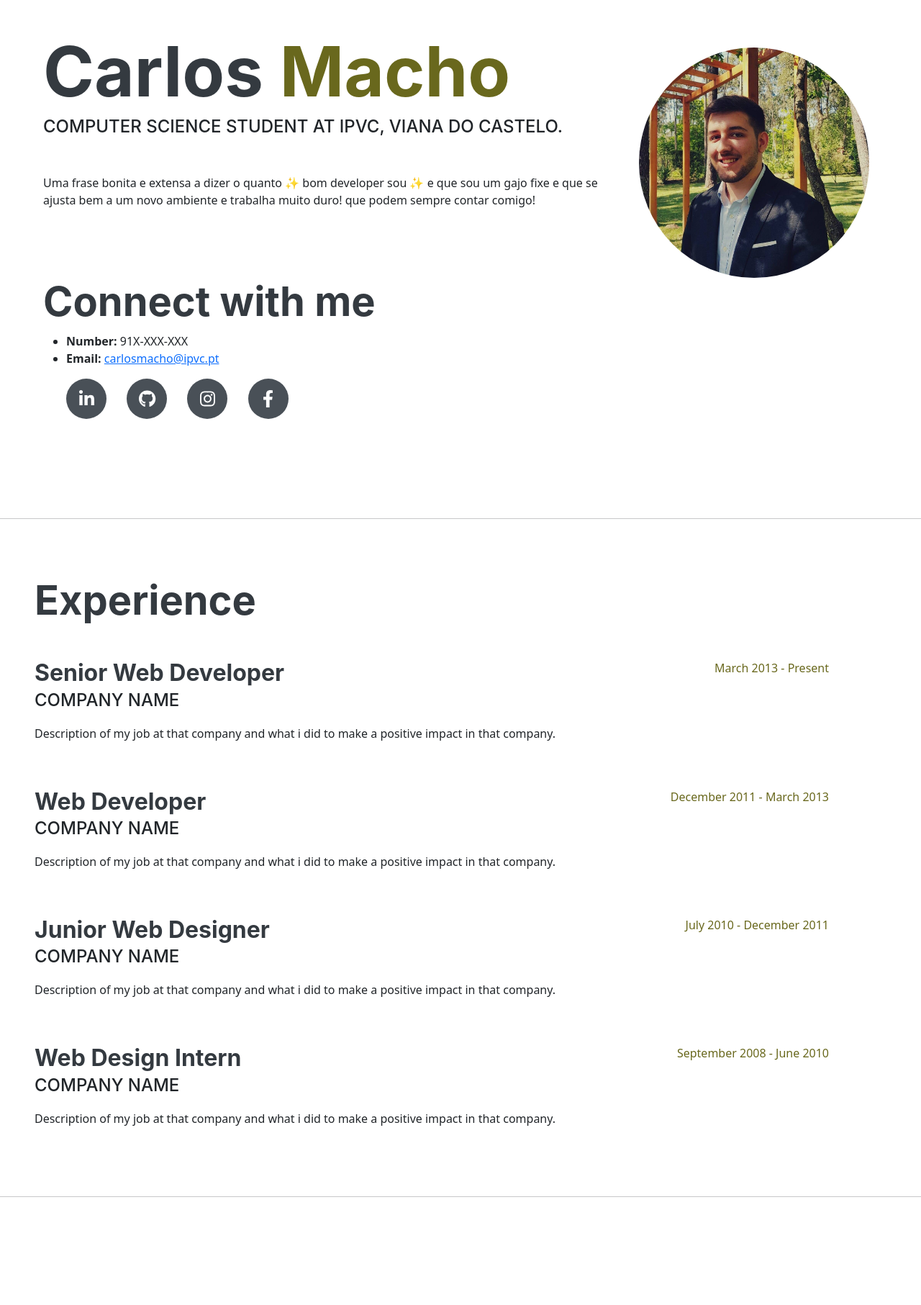
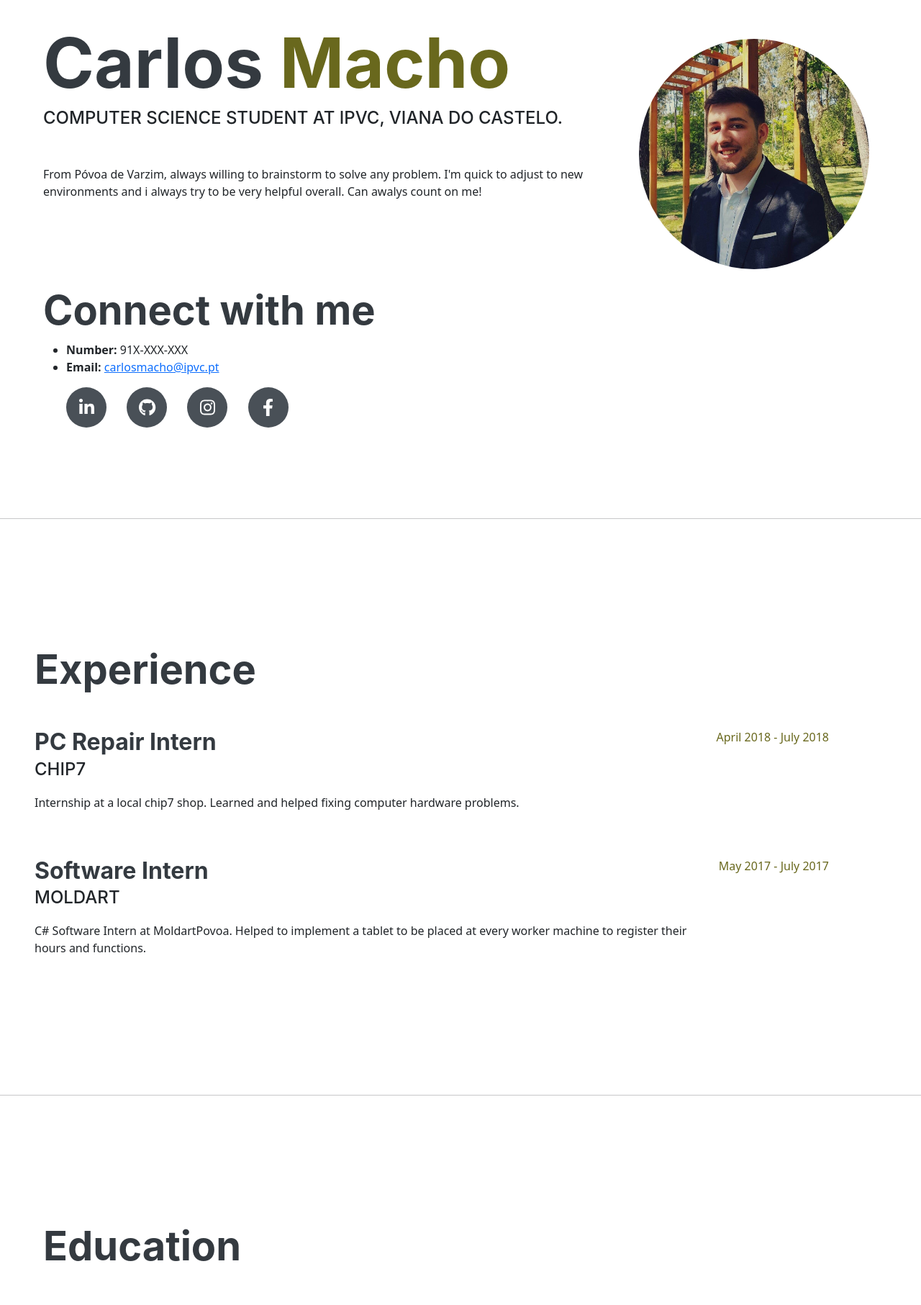
Before and after one commit to carlosmacho/SIR-project, a PHP site: page / in a window 1280 px wide. Shown: the part 80-1893 px from the top of the page at 72% size. Run offline with PHP 8.4, Linux system fonts and the light colour scheme; some libraries are stand-ins or nearby versions; some web fonts are replaced.

Commit message:
final adjusts for css delivery

```diff
--- a/css/styles.css
+++ b/css/styles.css
@@ -113,17 +113,17 @@
     border: 0.2rem solid rgba(255, 255, 255, 0.2);
   }
 
+
   .img-profile2{
     align-items: center;
-    max-width: 5rem;
-    max-height: 5rem;
+    max-width: 20rem;
+    max-height: 20rem;
   }
 
-  @media (min-width: 992px) {
+  @media (min-width: 768px) and (max-width: 1199.98px) {
     .img-profile2{
-      align-items: center;
-      max-width: 20rem;
-      max-height: 20rem;
+      max-width: 10rem;
+      max-height: 10rem;
     }
   }
 
--- a/index.html
+++ b/index.html
@@ -54,12 +54,12 @@
                                 <div class="subheading mb-5">
                                     Computer Science Student at IPVC, Viana do Castelo.
                                 </div>
-                                <p class="mb-5">Uma frase bonita e extensa a dizer o quanto ✨ bom developer sou ✨ e que sou um gajo fixe e que se ajusta bem a um novo ambiente e trabalha muito duro! que podem sempre contar comigo!</p>
+                                <p class="mb-5">From Póvoa de Varzim, always willing to brainstorm to solve any problem. I'm quick to adjust to new environments and i always try to be very helpful overall. Can awalys count on me!</p>
                             </div>
                         </div>
                         <div class="col-lg-3">
                             <div class="resume-section-content">
-                                <span class="d-lg-block"><img class="img-fluid img-profile2 rounded-circle mx-auto mt-4" src="imgs/profile.jpg" alt="imagem de perfil" /></span>
+                                <span class="d-lg-block"><img class="img-fluid img-profile2 rounded-circle mx-auto mt-4 mb-4" src="imgs/profile.jpg" alt="imagem de perfil" /></span>
                             </div>
                         </div>
                     </div>
@@ -96,35 +96,19 @@
                     <h2 class="mb-5">Experience</h2>
                     <div class="d-flex flex-column flex-md-row justify-content-between mb-5">
                         <div class="flex-grow-1">
-                            <h3 class="mb-0">Senior Web Developer</h3>
-                            <div class="subheading mb-3">Company Name</div>
-                            <p>Description of my job at that company and what i did to make a positive impact in that company.</p>
+                            <h3 class="mb-0">PC Repair Intern</h3>
+                            <div class="subheading mb-3">Chip7</div>
+                            <p>Internship at a local chip7 shop. Learned and helped fixing computer hardware problems.</p>
                         </div>
-                        <div class="flex-shrink-0"><span class="text-primary">March 2013 - Present</span></div>
-                    </div>
-                    <div class="d-flex flex-column flex-md-row justify-content-between mb-5">
-                        <div class="flex-grow-1">
-                            <h3 class="mb-0">Web Developer</h3>
-                            <div class="subheading mb-3">Company Name</div>
-                            <p>Description of my job at that company and what i did to make a positive impact in that company.</p>
-                        </div>
-                        <div class="flex-shrink-0"><span class="text-primary">December 2011 - March 2013</span></div>
-                    </div>
-                    <div class="d-flex flex-column flex-md-row justify-content-between mb-5">
-                        <div class="flex-grow-1">
-                            <h3 class="mb-0">Junior Web Designer</h3>
-                            <div class="subheading mb-3">Company Name</div>
-                            <p>Description of my job at that company and what i did to make a positive impact in that company.</p>
-                        </div>
-                        <div class="flex-shrink-0"><span class="text-primary">July 2010 - December 2011</span></div>
+                        <div class="flex-shrink-0"><span class="text-primary">April 2018 - July 2018</span></div>
                     </div>
                     <div class="d-flex flex-column flex-md-row justify-content-between">
                         <div class="flex-grow-1">
-                            <h3 class="mb-0">Web Design Intern</h3>
-                            <div class="subheading mb-3">Company Name</div>
-                            <p>Description of my job at that company and what i did to make a positive impact in that company.</p>
+                            <h3 class="mb-0">Software Intern</h3>
+                            <div class="subheading mb-3">Moldart</div>
+                            <p>C# Software Intern at MoldartPovoa. Helped to implement a tablet to be placed at every worker machine to register their hours and functions.</p>
                         </div>
-                        <div class="flex-shrink-0"><span class="text-primary">September 2008 - June 2010</span></div>
+                        <div class="flex-shrink-0"><span class="text-primary">May 2017 - July 2017</span></div>
                     </div>
                 </div>
             </section>
@@ -212,25 +196,45 @@
                     <div class="col-lg-12">
                         <div class="resume-section-content">
                             <h2 class="mb-5">Interests</h2>
-                            <p>I like memes and playing video games, traveling and having fun with friends in general</p>
-                            <p class="mb-0">I also love to watch tv shows while at home</p>
+                            <p>Here you can see some of my interests and what i like to do in my freetime</p>
                         </div>
                     </div>
                   </div>
                 <div class="row mb-5 mt-5">
-                  <div class="col-lg-4">
+                  <div class="col-lg-4 mb-5">
                     <div class="card" style="width: 18rem;">
                         <img class="card-img-top" src="imgs/travel.webp" alt="Traveling">
                         <div class="card-body">
-                          <p class="card-text">Some quick example text to build on the card title and make up the bulk of the card's content.</p>
+                          <p class="card-text">As much as i love staying in my confortable home, i also love going out to explore new places!</p>
                         </div>
                     </div>
                   </div>
-                  <div class="col-lg-4">
+                  <div class="col-lg-4 mb-5">
                     <div class="card" style="width: 18rem;">
                         <img class="card-img-top" src="imgs/gaming.webp" alt="Gaming">
                         <div class="card-body">
-                          <p class="card-text">Some quick example text to build on the card title and make up the bulk of the card's content.</p>
+                          <p class="card-text">Gaming is in one of my top go-to's in my hobbies!</p>
+                          <p class="card-text">Some of my favourites are:</p>
+                          <ul>
+                            <li>
+                                Valorant
+                            </li>
+                            <li>
+                                Phasmophobia
+                            </li>
+                            <li>
+                                Metin2
+                            </li>
+                            <li>
+                                Apex Legends
+                            </li>
+                            <li>
+                                Call Of Duty
+                            </li>
+                            <li>
+                                Grounded
+                            </li>
+                          </ul>
                         </div>
                     </div>
                   </div>
@@ -238,7 +242,7 @@
                     <div class="card" style="width: 18rem;">
                         <img class="card-img-top" src="imgs/music.jpg" alt="Music">
                         <div class="card-body">
-                          <p class="card-text">Some quick example text to build on the card title and make up the bulk of the card's content.</p>
+                          <p class="card-text">Can´t live without music. Music is present in my life everywhere i go. Not to mention i also play an instrument!</p>
                         </div>
                     </div>
                   </div>
@@ -247,12 +251,12 @@
                     <div class="col-lg-12">
                         <div class="card">
                             <div class="card-header">
-                                Quote
+                                My favourite quote in Tech
                             </div>
                             <div class="card-body">
                                 <blockquote class="blockquote mb-0">
-                                <p>A well-known quote, contained in a blockquote element.</p>
-                                <footer class="blockquote-footer">Someone famous in <cite title="Source Title">Source Title</cite></footer>
+                                <p>Developer is an organism that turns coffee into code.</p>
+                                <footer class="blockquote-footer">Anonymous <cite title="Source Title"></cite></footer>
                                 </blockquote>
                             </div>
                         </div>
```
